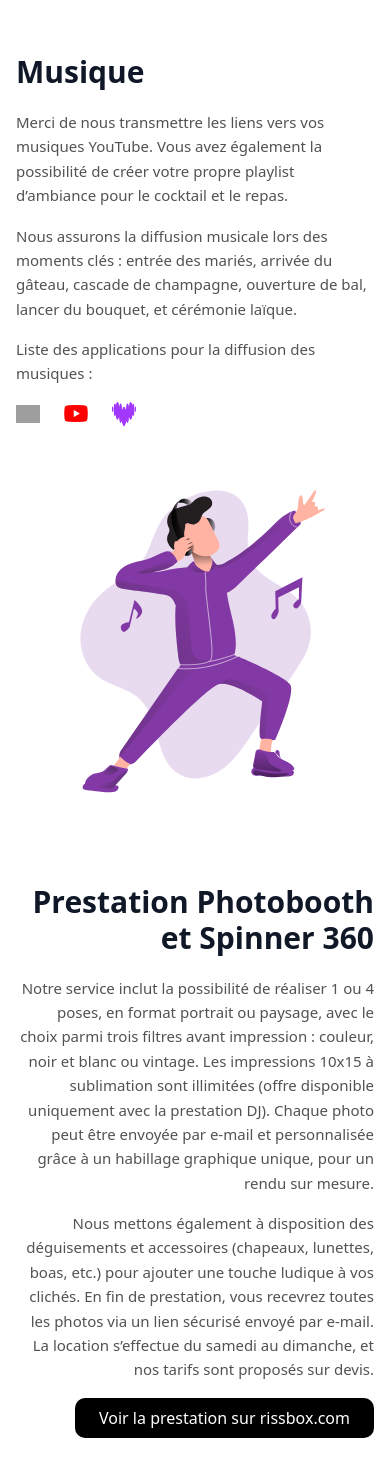
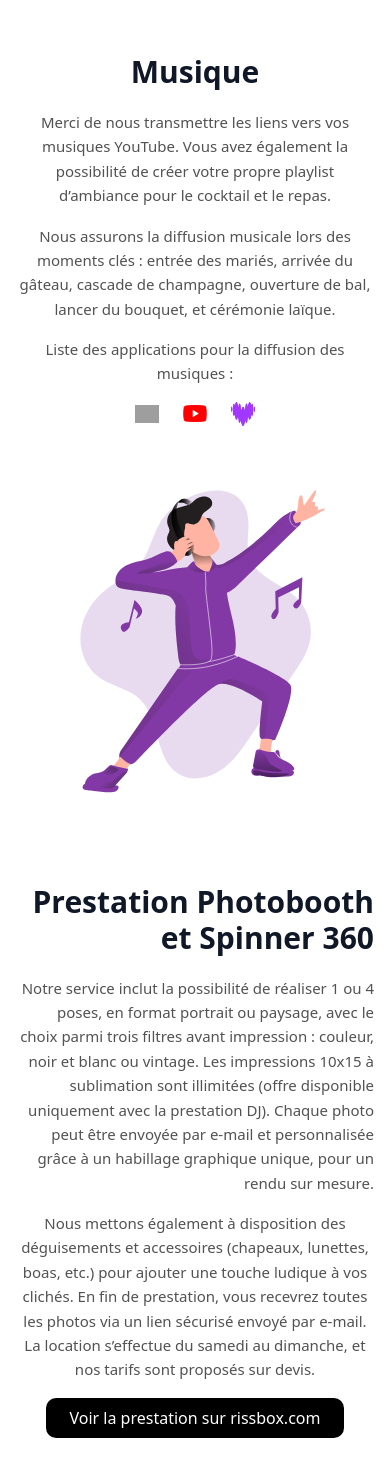
Before and after one commit to TheoBourdel/theobourdel.github.io, a Next.js app: page / in a window 390 px wide. Shown: the part 2862-4328 px from the top of the page. Built offline with nearby package versions, Linux system fonts and the light colour scheme; grey boxes are pictures that could not be loaded.

Commit message:
fix text aligment

```diff
--- a/components/sections/Music.jsx
+++ b/components/sections/Music.jsx
@@ -8,11 +8,11 @@ import YoutubeLogo from '@/public/youtube.png'
 function Music() {
   return (
       <section className="grid lg:grid-cols-2 gap-12 mx-auto px-4 py-4 w-full" id='music'>
-        <div className="text-left flex flex-col justify-center items-start">
+        <div className="text-left flex flex-col justify-center sm:items-start items-center">
           <h2 className="text-3xl text-center font-bold text-gray-900 py-5">Musique</h2>
-          <p className="mb-4 text-[15px] text-neutral-600 dark:text-neutral-400 leading-relaxed">Merci de nous transmettre les liens vers vos musiques YouTube. Vous avez également la possibilité de créer votre propre playlist d’ambiance pour le cocktail et le repas.</p>
-          <p className="mb-4 text-[15px] text-neutral-600 dark:text-neutral-400 leading-relaxed">Nous assurons la diffusion musicale lors des moments clés : entrée des mariés, arrivée du gâteau, cascade de champagne, ouverture de bal, lancer du bouquet, et cérémonie laïque.</p>
-          <p className="mb-4 text-[15px] text-neutral-600 dark:text-neutral-400 leading-relaxed">Liste des applications pour la diffusion des musiques :</p>
+          <p className="mb-4 text-[15px] sm:text-left text-center text-neutral-600 dark:text-neutral-400 leading-relaxed">Merci de nous transmettre les liens vers vos musiques YouTube. Vous avez également la possibilité de créer votre propre playlist d’ambiance pour le cocktail et le repas.</p>
+          <p className="mb-4 text-[15px] sm:text-left text-center text-neutral-600 dark:text-neutral-400 leading-relaxed">Nous assurons la diffusion musicale lors des moments clés : entrée des mariés, arrivée du gâteau, cascade de champagne, ouverture de bal, lancer du bouquet, et cérémonie laïque.</p>
+          <p className="mb-4 text-[15px] sm:text-left text-center text-neutral-600 dark:text-neutral-400 leading-relaxed">Liste des applications pour la diffusion des musiques :</p>
           <div className='flex items-center gap-6'>
             <Image src={SpotifyLogo} height={24} width={24} alt='spotify-logo' title='Spotify' />
             <Image src={YoutubeLogo} height={24} width={24} alt='youtube-logo' title='Youtube' />
--- a/components/sections/Photobooth.jsx
+++ b/components/sections/Photobooth.jsx
@@ -10,7 +10,7 @@ function Photobooth() {
         className="rounded-lg object-contain h-full w-full order-2 lg:order-1"
         alt="photo-image"
     />
-    <div className="text-right flex flex-col justify-center items-end order-1 lg:order-2">
+    <div className="text-right flex flex-col justify-center sm:items-end items-center order-1 lg:order-2">
         <h2 className="text-3xl font-bold text-gray-900 py-5">
             Prestation Photobooth et Spinner 360
         </h2>
@@ -19,7 +19,7 @@ function Photobooth() {
             Les impressions 10x15 à sublimation sont illimitées (offre disponible uniquement avec la prestation DJ).
             Chaque photo peut être envoyée par e-mail et personnalisée grâce à un habillage graphique unique, pour un rendu sur mesure.
         </p>
-        <p className="mb-4 text-[15px] text-neutral-600 dark:text-neutral-400 leading-relaxed">
+        <p className="mb-4 text-[15px] sm:text-left text-center text-neutral-600 dark:text-neutral-400 leading-relaxed">
             Nous mettons également à disposition des déguisements et accessoires (chapeaux, lunettes, boas, etc.) pour ajouter une touche ludique à vos clichés.
             En fin de prestation, vous recevrez toutes les photos via un lien sécurisé envoyé par e-mail.
             La location s’effectue du samedi au dimanche, et nos tarifs sont proposés sur devis.
--- a/components/ui/carousel.jsx
+++ b/components/ui/carousel.jsx
@@ -149,7 +149,7 @@ export function Carousel({ slides }) {
 
   return (
     <>
-      <h2 className="text-3xl font-bold text-gray-900 py-5 text-left">Matériels</h2>
+      <h2 className="text-3xl font-bold text-gray-900 py-5 text-center">Matériels</h2>
 
       <div
         className="relative w-[70vmin] h-[70vmin] mx-auto"
```
